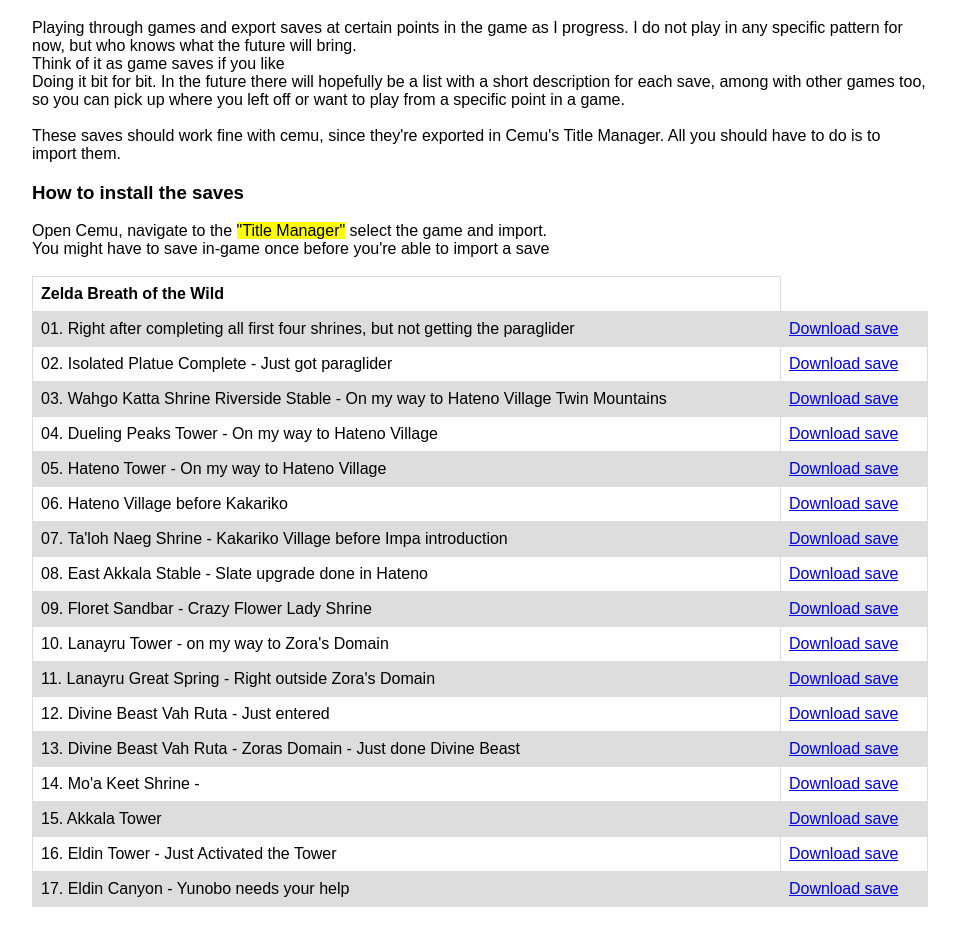
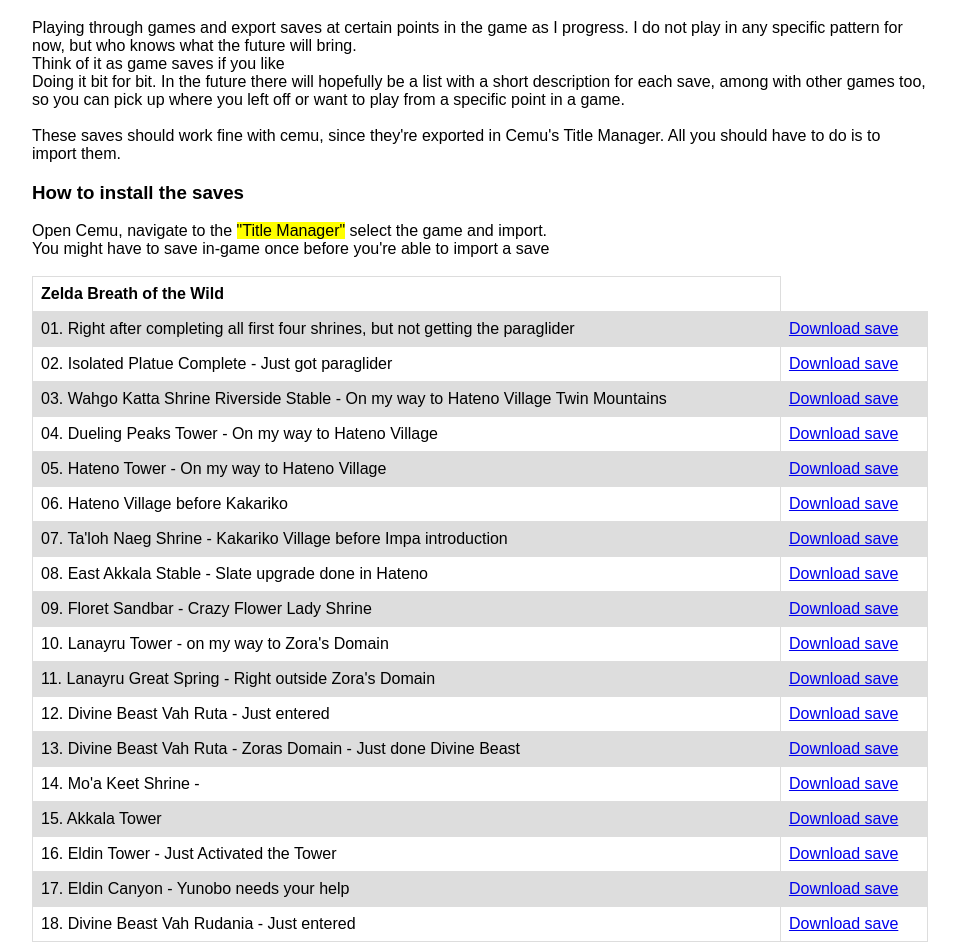
Before and after one commit to chriztr/wiiu-game-saves-for-cemu, a plain HTML site: page index.html in a window 1280 px wide. Shown: the part 61-1003 px from the top of the page, without its empty margins (160-1119 px from the left). Before the commit the page ends 968 px from the top, so only its background shows below. Drawn offline with Linux system fonts and the light colour scheme.

Commit message:
18. Divine Beast Vah Rudania - Just entered

```diff
--- a/index.html
+++ b/index.html
@@ -131,6 +131,12 @@
 	<td>
 	<a href="./Zelda BotW EU/17. Eldin Canyon - Yunobo needs your help/17. Eldin Canyon - Yunobo needs your help.zip">Download save</a></td>
   </tr>
+
+  <tr>
+    <td>18. Divine Beast Vah Rudania - Just entered</td>
+	<td>
+	<a href="./Zelda BotW EU/18. Divine Beast Vah Rudania - Just entered/18. Divine Beast Vah Rudania - Just entered.zip">Download save</a></td>
+  </tr>
 <!--  <tr>
     <td>title</td>
     <td>titleID</td>
```
Also changed, not shown: 1 other file.
